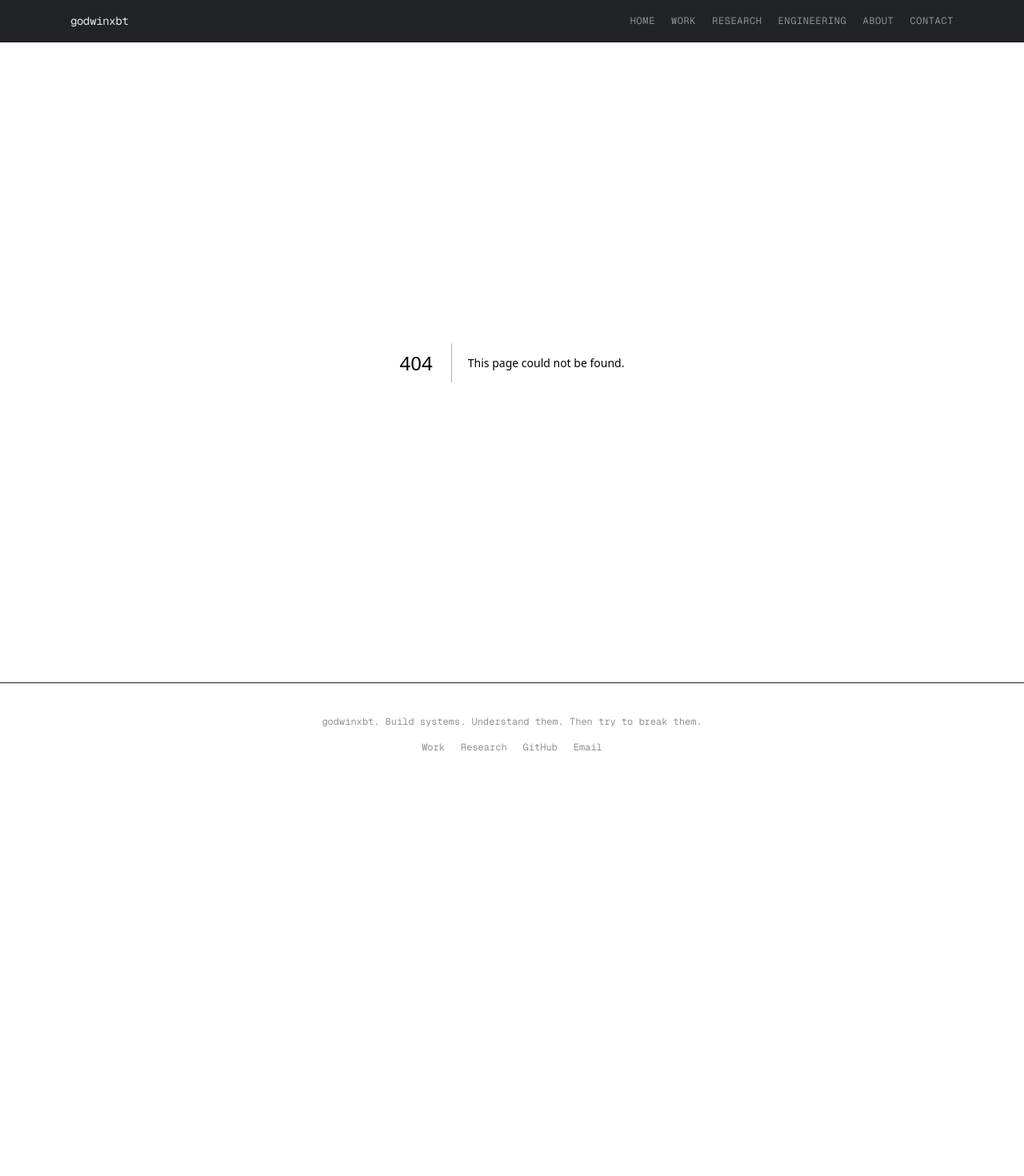
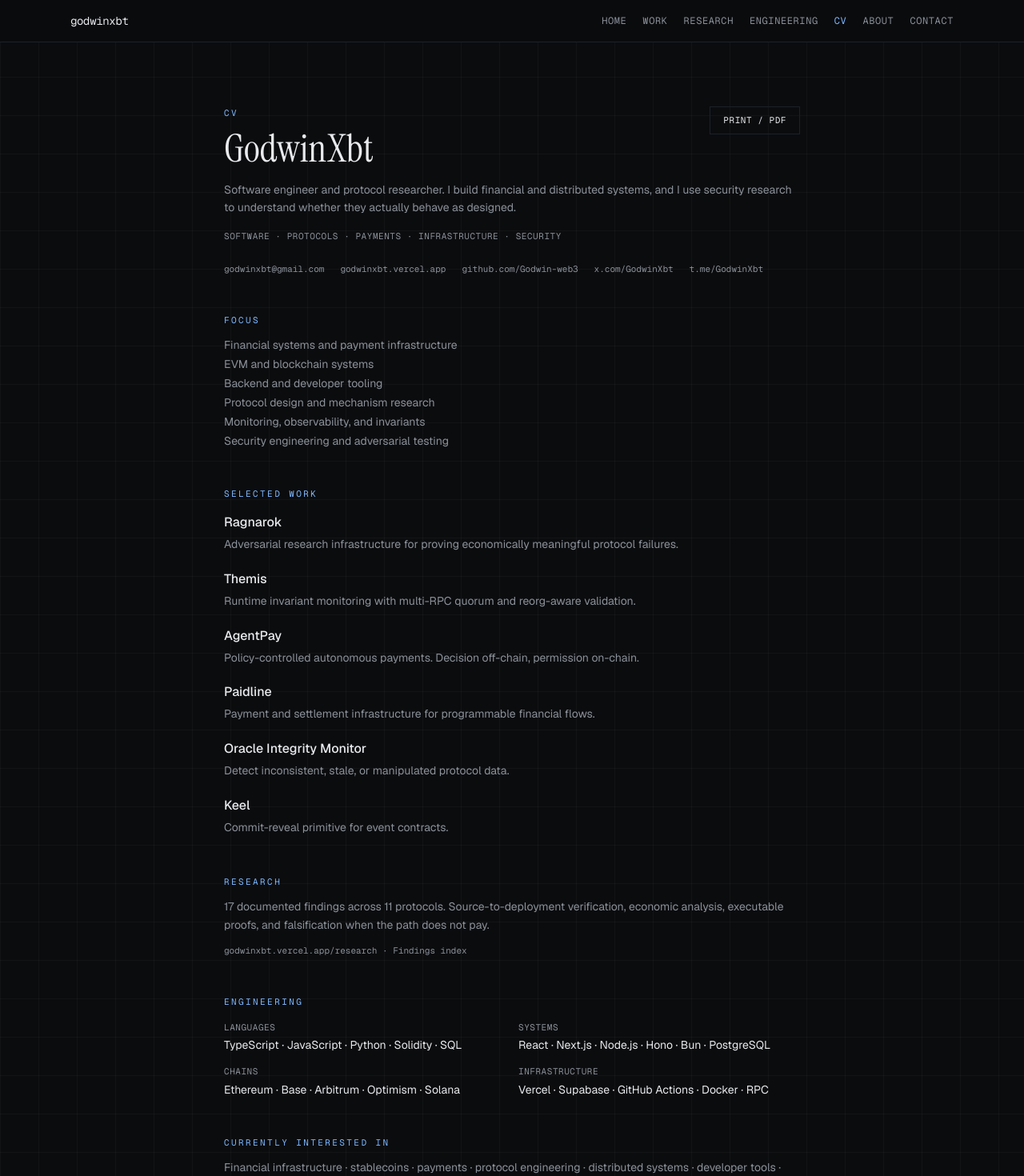
Before and after one commit to Godwin-web3/portfolio, a Next.js app: page /cv in a window 1280 px wide. Before the commit this address had no page. Shown: the top 1470 px of the page at 80% size. Before the commit the page ends 982 px from the top, so only its background shows below. Built offline with nearby package versions, Linux system fonts and the light colour scheme.

Commit message:
Add CV page. GodwinXbt only. No employer role.

```diff
--- a/app/components/Footer.tsx
+++ b/app/components/Footer.tsx
@@ -2,11 +2,12 @@ import Link from "next/link";
 
 export default function Footer() {
   return (
-    <footer className="border-t border-line py-10 text-center font-mono text-xs text-mute">
+    <footer className="border-t border-line py-10 text-center font-mono text-xs text-mute print:hidden">
       <p>godwinxbt. Build systems. Understand them. Then try to break them.</p>
       <div className="mt-4 flex flex-wrap items-center justify-center gap-5">
         <Link href="/work" className="hover:text-paper">Work</Link>
         <Link href="/research" className="hover:text-paper">Research</Link>
+        <Link href="/cv" className="hover:text-paper">CV</Link>
         <a href="https://github.com/Godwin-web3" target="_blank" rel="noopener noreferrer" className="hover:text-paper">GitHub</a>
         <a href="mailto:godwinxbt@gmail.com" className="hover:text-paper">Email</a>
       </div>
--- a/app/components/Nav.tsx
+++ b/app/components/Nav.tsx
@@ -8,6 +8,7 @@ const links = [
   { href: "/work", label: "Work" },
   { href: "/research", label: "Research" },
   { href: "/engineering", label: "Engineering" },
+  { href: "/cv", label: "CV" },
   { href: "/about", label: "About" },
   { href: "/contact", label: "Contact" },
 ];
@@ -16,7 +17,7 @@ export default function Nav() {
   const pathname = usePathname();
 
   return (
-    <header className="sticky top-0 z-50 border-b border-line bg-ink/90 backdrop-blur">
+    <header className="sticky top-0 z-50 border-b border-line bg-ink/90 backdrop-blur print:hidden">
       <nav className="mx-auto flex max-w-6xl flex-wrap items-center justify-between gap-x-4 gap-y-2 px-5 py-4 sm:px-6">
         <Link href="/" className="font-mono text-sm tracking-tight text-paper">
           godwinxbt
--- /dev/null
+++ b/app/cv/page.tsx
@@ -0,0 +1,176 @@
+import type { Metadata } from "next";
+import Link from "next/link";
+
+export const metadata: Metadata = {
+  title: "CV",
+  description:
+    "GodwinXbt — software engineer and protocol researcher. Financial systems, payments, infrastructure, security.",
+};
+
+const work = [
+  {
+    name: "Ragnarok",
+    href: "https://github.com/Godwin-web3/ragnarok",
+    line: "Adversarial research infrastructure for proving economically meaningful protocol failures.",
+  },
+  {
+    name: "Themis",
+    href: "https://github.com/Godwin-web3/themis",
+    line: "Runtime invariant monitoring with multi-RPC quorum and reorg-aware validation.",
+  },
+  {
+    name: "AgentPay",
+    href: "https://github.com/Godwin-web3/AgentPay",
+    line: "Policy-controlled autonomous payments. Decision off-chain, permission on-chain.",
+  },
+  {
+    name: "Paidline",
+    href: "https://github.com/Godwin-web3/paidline",
+    line: "Payment and settlement infrastructure for programmable financial flows.",
+  },
+  {
+    name: "Oracle Integrity Monitor",
+    href: "https://github.com/Godwin-web3/oracle-integrity-monitor",
+    line: "Detect inconsistent, stale, or manipulated protocol data.",
+  },
+  {
+    name: "Keel",
+    href: "https://github.com/Godwin-web3/keel",
+    line: "Commit-reveal primitive for event contracts.",
+  },
+];
+
+export default function CVPage() {
+  return (
+    <div className="mx-auto max-w-3xl px-5 py-16 sm:px-6 sm:py-20 print:max-w-none print:px-0 print:py-0">
+      <div className="flex flex-wrap items-start justify-between gap-4 print:hidden">
+        <div>
+          <p className="font-mono text-[11px] uppercase tracking-[0.22em] text-accent">CV</p>
+          <h1 className="mt-3 font-serif text-4xl text-paper sm:text-5xl">GodwinXbt</h1>
+        </div>
+        <button
+          type="button"
+          onClick={() => typeof window !== "undefined" && window.print()}
+          className="border border-line px-4 py-2 font-mono text-[11px] uppercase tracking-wider text-paper hover:border-accent"
+        >
+          Print / PDF
+        </button>
+      </div>
+
+      <header className="hidden print:block">
+        <h1 className="font-serif text-4xl text-black">GodwinXbt</h1>
+      </header>
+
+      <p className="mt-4 text-sm leading-relaxed text-mute print:mt-2 print:text-neutral-700">
+        Software engineer and protocol researcher. I build financial and distributed
+        systems, and I use security research to understand whether they actually behave
+        as designed.
+      </p>
+
+      <p className="mt-4 font-mono text-[11px] uppercase tracking-wider text-mute print:text-neutral-600">
+        Software · Protocols · Payments · Infrastructure · Security
+      </p>
+
+      <ul className="mt-6 flex flex-wrap gap-x-5 gap-y-2 font-mono text-[11px] text-mute print:text-neutral-700">
+        <li>
+          <a href="mailto:godwinxbt@gmail.com" className="hover:text-paper print:text-black">
+            godwinxbt@gmail.com
+          </a>
+        </li>
+        <li>
+          <a href="https://godwinxbt.vercel.app" className="hover:text-paper print:text-black">
+            godwinxbt.vercel.app
+          </a>
+        </li>
+        <li>
+          <a href="https://github.com/Godwin-web3" className="hover:text-paper print:text-black">
+            github.com/Godwin-web3
+          </a>
+        </li>
+        <li>
+          <a href="https://x.com/GodwinXbt" className="hover:text-paper print:text-black">
+            x.com/GodwinXbt
+          </a>
+        </li>
+        <li>
+          <a href="https://t.me/GodwinXbt" className="hover:text-paper print:text-black">
+            t.me/GodwinXbt
+          </a>
+        </li>
+      </ul>
+
+      <section className="mt-12 print:mt-8">
+        <h2 className="font-mono text-[11px] uppercase tracking-[0.22em] text-accent print:text-black">Focus</h2>
+        <ul className="mt-3 space-y-1 text-sm text-mute print:text-neutral-800">
+          <li>Financial systems and payment infrastructure</li>
+          <li>EVM and blockchain systems</li>
+          <li>Backend and developer tooling</li>
+          <li>Protocol design and mechanism research</li>
+          <li>Monitoring, observability, and invariants</li>
+          <li>Security engineering and adversarial testing</li>
+        </ul>
+      </section>
+
+      <section className="mt-12 print:mt-8">
+        <h2 className="font-mono text-[11px] uppercase tracking-[0.22em] text-accent print:text-black">Selected work</h2>
+        <ul className="mt-4 space-y-5">
+          {work.map((item) => (
+            <li key={item.name}>
+              <a href={item.href} className="font-medium text-paper hover:text-accent print:text-black print:no-underline">
+                {item.name}
+              </a>
+              <p className="mt-1 text-sm leading-relaxed text-mute print:text-neutral-700">{item.line}</p>
+            </li>
+          ))}
+        </ul>
+      </section>
+
+      <section className="mt-12 print:mt-8">
+        <h2 className="font-mono text-[11px] uppercase tracking-[0.22em] text-accent print:text-black">Research</h2>
+        <p className="mt-3 text-sm leading-relaxed text-mute print:text-neutral-800">
+          17 documented findings across 11 protocols. Source-to-deployment verification,
+          economic analysis, executable proofs, and falsification when the path does not pay.
+        </p>
+        <p className="mt-3 font-mono text-[11px] text-mute print:text-neutral-700">
+          <Link href="/research" className="hover:text-paper print:text-black">
+            godwinxbt.vercel.app/research
+          </Link>
+          {" · "}
+          <a href="https://github.com/Godwin-web3/Godwin-web3/blob/main/FINDINGS.md" className="hover:text-paper print:text-black">
+            Findings index
+          </a>
+        </p>
+      </section>
+
+      <section className="mt-12 print:mt-8">
+        <h2 className="font-mono text-[11px] uppercase tracking-[0.22em] text-accent print:text-black">Engineering</h2>
+        <dl className="mt-4 grid gap-4 text-sm sm:grid-cols-2 print:grid-cols-2">
+          <div>
+            <dt className="font-mono text-[11px] uppercase tracking-wider text-mute print:text-neutral-600">Languages</dt>
+            <dd className="mt-1 text-paper print:text-black">TypeScript · JavaScript · Python · Solidity · SQL</dd>
+          </div>
+          <div>
+            <dt className="font-mono text-[11px] uppercase tracking-wider text-mute print:text-neutral-600">Systems</dt>
+            <dd className="mt-1 text-paper print:text-black">React · Next.js · Node.js · Hono · Bun · PostgreSQL</dd>
+          </div>
+          <div>
+            <dt className="font-mono text-[11px] uppercase tracking-wider text-mute print:text-neutral-600">Chains</dt>
+            <dd className="mt-1 text-paper print:text-black">Ethereum · Base · Arbitrum · Optimism · Solana</dd>
+          </div>
+          <div>
+            <dt className="font-mono text-[11px] uppercase tracking-wider text-mute print:text-neutral-600">Infrastructure</dt>
+            <dd className="mt-1 text-paper print:text-black">Vercel · Supabase · GitHub Actions · Docker · RPC</dd>
+          </div>
+        </dl>
+      </section>
+
+      <section className="mt-12 print:mt-8">
+        <h2 className="font-mono text-[11px] uppercase tracking-[0.22em] text-accent print:text-black">Currently interested in</h2>
+        <p className="mt-3 text-sm leading-relaxed text-mute print:text-neutral-800">
+          Financial infrastructure · stablecoins · payments · protocol engineering ·
+          distributed systems · developer tools · security
+        </p>
+      </section>
+    </div>
+  );
+}
--- a/app/sitemap.ts
+++ b/app/sitemap.ts
@@ -9,6 +9,7 @@ export default function sitemap(): MetadataRoute.Sitemap {
     { url: `${base}/work`, changeFrequency: "weekly", priority: 0.9 },
     { url: `${base}/research`, changeFrequency: "weekly", priority: 0.9 },
     { url: `${base}/engineering`, changeFrequency: "monthly", priority: 0.6 },
+    { url: `${base}/cv`, changeFrequency: "monthly", priority: 0.8 },
     { url: `${base}/about`, changeFrequency: "monthly", priority: 0.6 },
     { url: `${base}/contact`, changeFrequency: "monthly", priority: 0.5 },
     { url: `${base}/findings`, changeFrequency: "weekly", priority: 0.7 },
```
